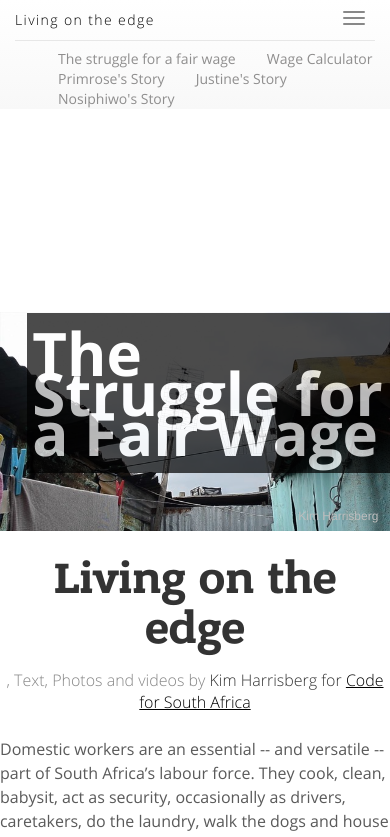
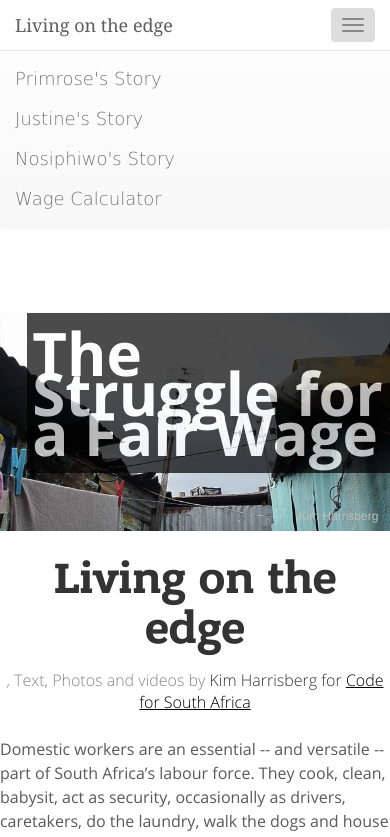
Before and after one commit to Code4SA/livingwage-story-dispatch, a plain HTML site: page index.html in a window 390 px wide. Both pictures are taken after a click on the button "Toggle navigation". Shown: the top 837 px of the page. Drawn offline with nearby package versions, Linux system fonts and the light colour scheme.

Commit message:
Fix navbars for mobile, reverting to Bootstrap where possible

```diff
--- a/css/storyteller.css
+++ b/css/storyteller.css
@@ -91,21 +91,6 @@ a:link, a:hover, a:visited, a:active
   -webkit-box-shadow: none;
   -moz-box-shadow: none;
   box-shadow: none;
-}
-.navbar-toggle
-{
-  margin:2px 0px;
-  border-radius:none !important;
-  -webkit-border-radius: 0 !important;
-  border:none !important;
-}
-.navbar-toggle:hover,.navbar-toggle:focus
-{
-  background-color:transparent !important;
-}
-.navbar-toggle:hover .icon-bar
-{
-  background-color:#121212 !important;
 }
 
 .navbar-story .container-fluid,.navbar-story .container-fluid .navbar-collapse {
@@ -243,36 +228,10 @@ i.xs
   line-height:20px;
   padding:0px;
 }
-.navbar > .nav > li > a
-{
-  padding:0px;
-  font-family:opensans-l;
-  font-size:14px;
 
-}
-
-.navbar.navbar-story,.navbar-header
-{
-  min-height:40px;
-}
-.navbar-header .navbar-toggle
-{
-  margin:2px 0px;
-  border-radius:none !important;
-  -webkit-border-radius: 0 !important;
-}
-.nav > li > a
-{
-   padding:0px 15px;
-}
 .nav > li > a:hover
 {
   background-color:transparent !important;
-}
-.nav > li
-{
-  float:left;
-    vertical-align:middle;
 }
 .navbar-form
 {
@@ -373,10 +332,6 @@ html, body
 }
 
 
-.container > ul.nav  {
-  line-height: 20px;
-}
-
 .nav > li > a {
   font-family: dejavusans-el;
   font-size: 18px;
@@ -385,13 +340,6 @@ html, body
 {
   right: -25px;
   top:100%;
-}
-.container > .navbar-header,
-.container-fluid > .navbar-header,
-.container > .navbar-collapse,
-.container-fluid > .navbar-collapse {
-  margin-right: 0px;
-  margin-left: 0px;
 }
 
 /* Bootstrap overrides End */
--- a/index.html
+++ b/index.html
@@ -1623,7 +1623,7 @@
     <meta name="google" content="notranslate" />
   </head>
   <body>
-      <nav class="navbar navbar-default navbar-static-top navbar-story" role="navigation">
+      <nav class="navbar navbar-default navbar-static-top" role="navigation">
         <div class="container-fluid">
           <div class="navbar-header">
             <button type="button" class="navbar-toggle" data-toggle="collapse" data-target="#story-navbar-collapse">
@@ -1632,22 +1632,16 @@
               <span class="icon-bar"></span>
               <span class="icon-bar"></span>
             </button>
-            <a href="#" class="navigation-headline navbar-brand">Living on the edge</a>
+            <a href="#" class="navbar-brand">Living on the edge</a>
           </div>
 
           <div class="collapse navbar-collapse" id="story-navbar-collapse">
-            <div class="separator-ver-b"></div>
-            <div class="nav-volume-chapters">
-              <div class="navigation-sections">
             <ul class="nav navbar-nav">
-              <li><a href="#1" class="active navigation-section internal-navigation" title="The struggle for a fair wage">The struggle for a fair wage</a></li>
-              <li><a href="http://www.living-wage.co.za" class="navigation-section" title="Wage Calculator" target="_blank">Wage Calculator</a></li>
-              <li><a href="#3" class="navigation-section internal-navigation" title="Primrose's Story">Primrose's Story</a></li>
-              <li><a href="#4" class="navigation-section internal-navigation" title="Justine's Story">Justine's Story</a></li>
-              <li><a href="#5" class="navigation-section internal-navigation" title="Nosiphiwo's Story">Nosiphiwo's Story</a></li>
+              <li><a href="#3" title="Primrose's Story">Primrose's Story</a></li>
+              <li><a href="#4" title="Justine's Story">Justine's Story</a></li>
+              <li><a href="#5" title="Nosiphiwo's Story">Nosiphiwo's Story</a></li>
+              <li><a href="http://www.living-wage.co.za" title="Wage Calculator" target="_blank">Wage Calculator</a></li>
             </ul>
-              </div>
-            </div>
           </div>
         </div>
       </nav>
```
